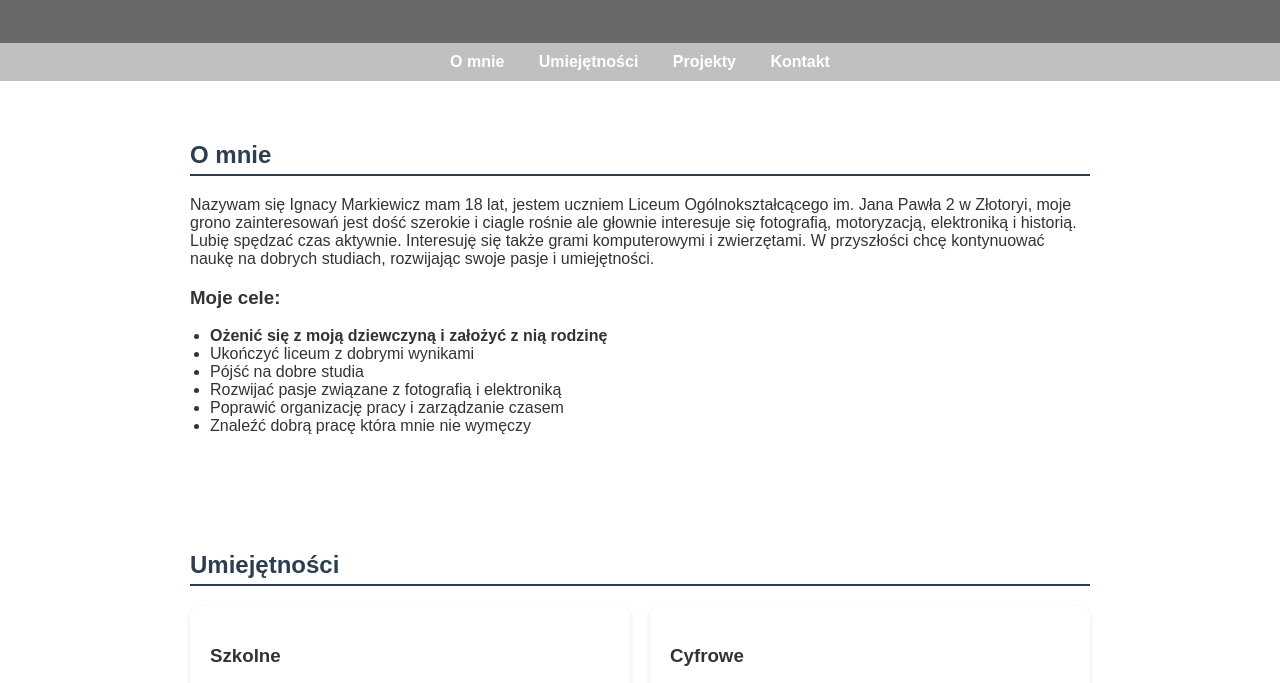
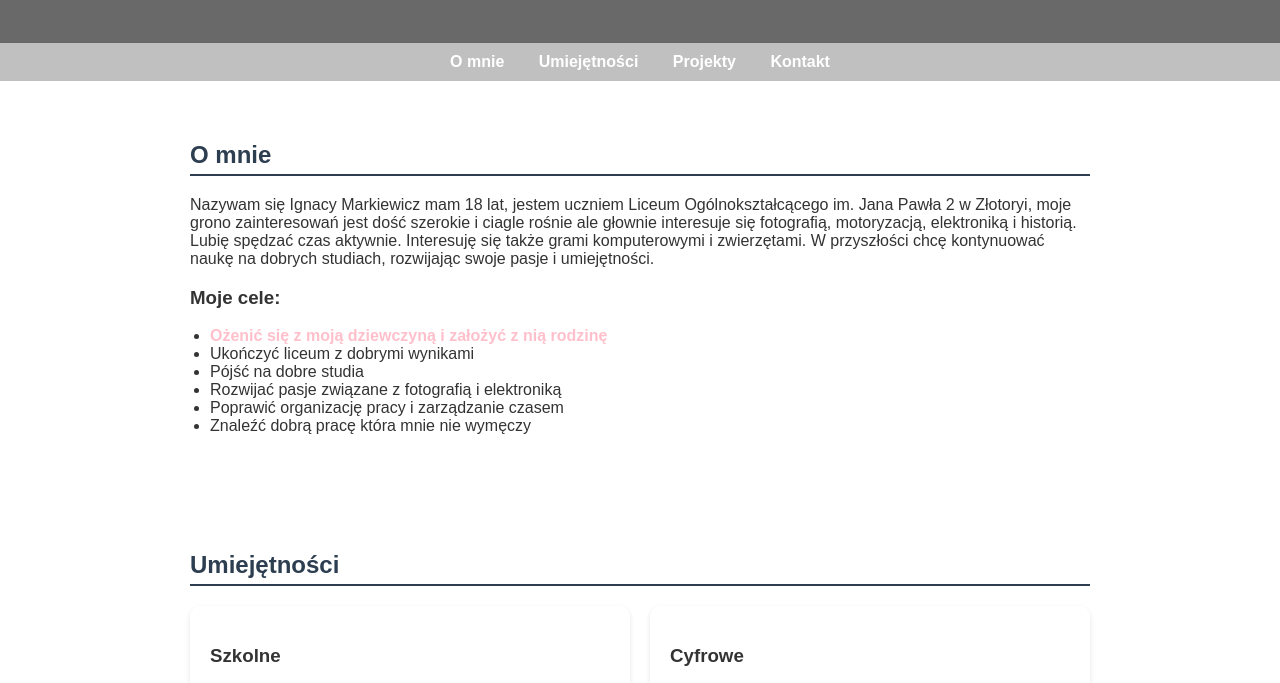
Before and after one commit to ogmrkv/portfolio, a plain HTML site: page index.html in a window 1280 px wide. Shown: the part 112-795 px from the top of the page. Drawn offline with Linux system fonts and the light colour scheme.

Commit message:
Update index.html

```diff
--- a/index.html
+++ b/index.html
@@ -40,7 +40,7 @@
     </p>
     <h3>Moje cele:</h3>
     <ul>
-        <li><strong><color:"pink"> Ożenić się z moją dziewczyną i założyć z nią rodzinę </color:></strong></li>
+        <li><strong style="color:pink;"> Ożenić się z moją dziewczyną i założyć z nią rodzinę </strong></li>
 		<li>Ukończyć liceum z dobrymi wynikami</li>
         <li>Pójść na dobre studia</li>
         <li>Rozwijać pasje związane z fotografią i elektroniką</li>
```
